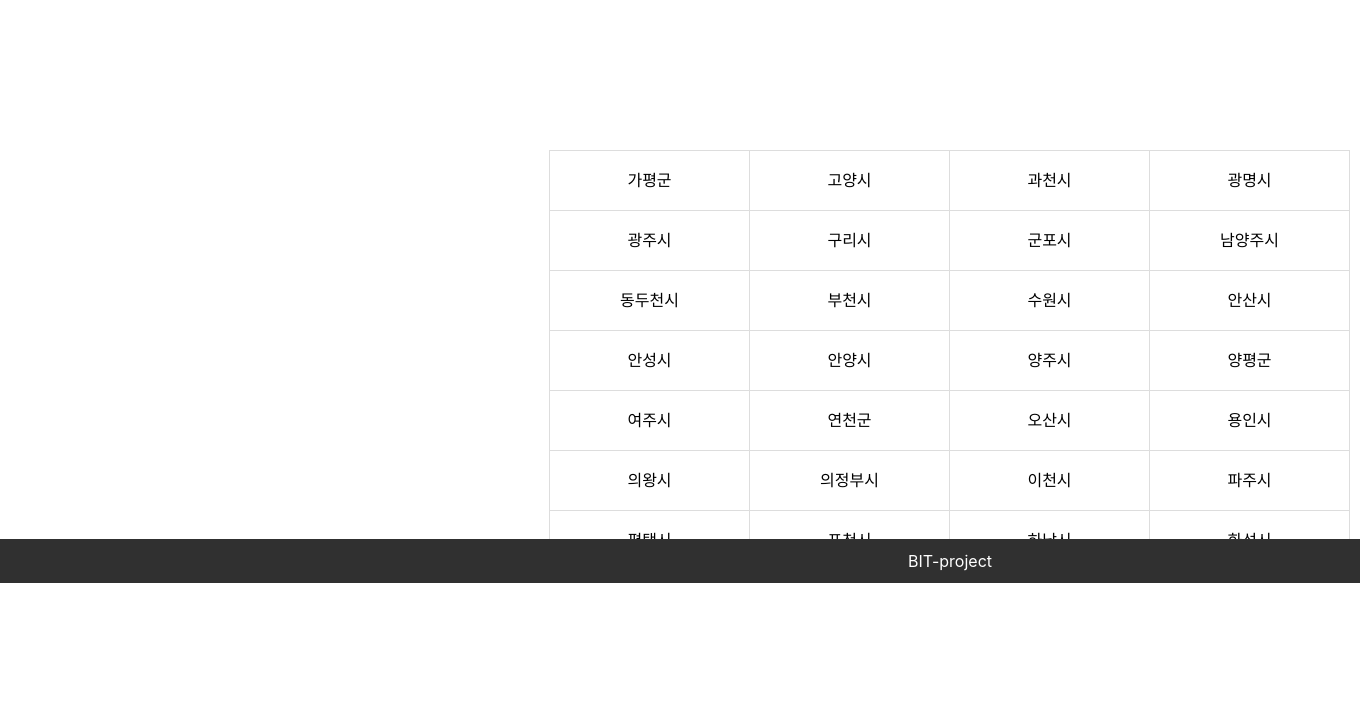
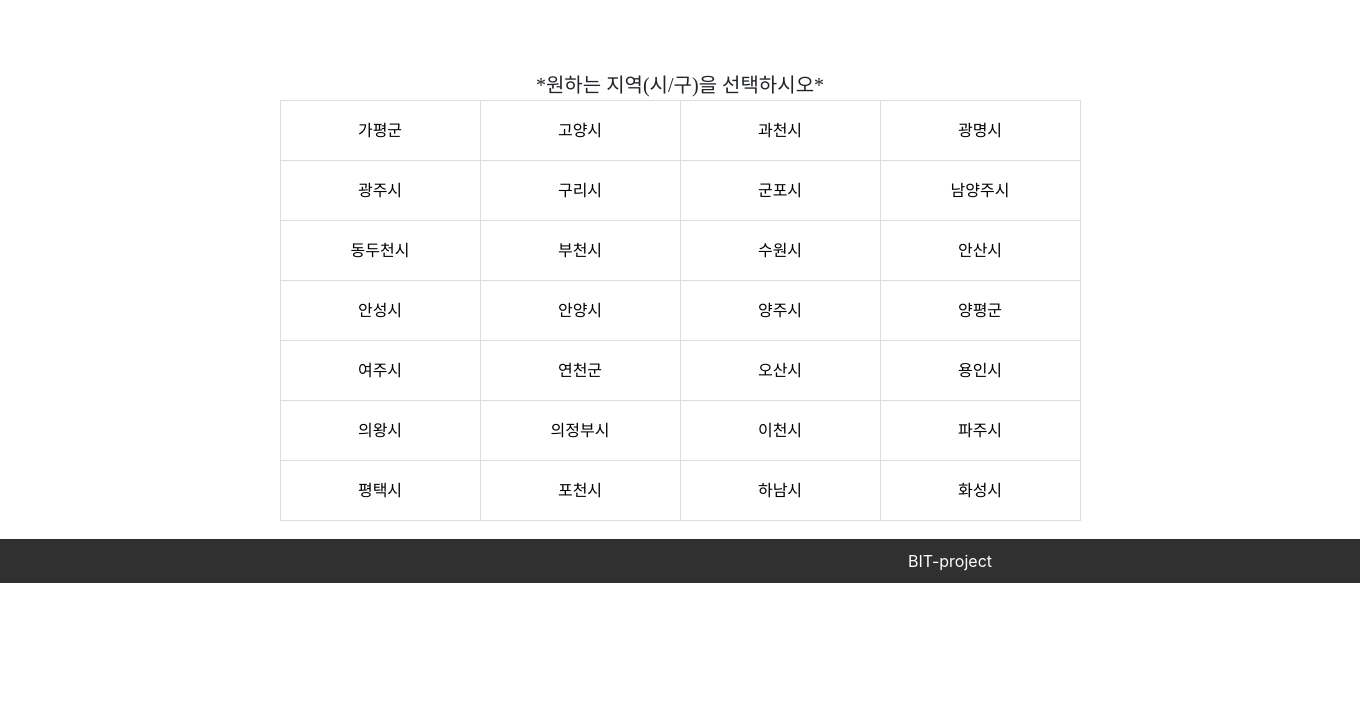
Before and after one commit to ColossusKG/mapproject, a Django app: page / in a window 1360 px wide. Shown: the part 217-938 px from the top of the page. After the commit the page ends 800 px from the top, so only its background shows below. Run offline with Django 3.2, Linux system fonts and the light colour scheme; some libraries are stand-ins or nearby versions; some web fonts are replaced.

Commit message:
1차 수정(11/12)

```diff
--- a/config/settings.py
+++ b/config/settings.py
@@ -31,6 +31,7 @@ ALLOWED_HOSTS = []
 # Application definition
 
 INSTALLED_APPS = [
+    'mypage.apps.MypageConfig',
     'common.apps.CommonConfig',
     'maps.apps.MainConfig',
     'pybo.apps.PyboConfig',
--- a/config/urls.py
+++ b/config/urls.py
@@ -22,5 +22,6 @@ urlpatterns = [
     path('', include('maps.urls')),
     path('pybo/', include('pybo.urls')),
     path('common/', include('common.urls')),
+    path('mypage/', include('mypage.urls')),
     #path('', base_views.index, name='index'),  # '/' 에 해당되는 path
 ]
--- a/maps/views.py
+++ b/maps/views.py
@@ -1,4 +1,6 @@
 from django.shortcuts import render,  redirect ,  get_object_or_404
+import urllib
+import json
 from django.core.paginator import Paginator
 from django.http import HttpResponse
 from django.db.models import Q
@@ -85,14 +87,28 @@ def shop_list(request):
     if city == '화성시':
         shop_list = gg28.objects.order_by()
 
-    findurl = "https://maps.googleapis.com/maps/api/geocode/json?address="
-    api_key = "AIzaSyA3mjXMzjFeFCBDwYGK5Ja-xtu7EPh-iqo"
-    apiquery = "&key=" + api_key
-    findmapurl = findurl + city + apiquery
-    mapdata = requests.get(findmapurl).json()
-    mlat = mapdata['results'][0]['geometry']['location']['lat']
-    mlng = mapdata['results'][0]['geometry']['location']['lng']
-    map = folium.Map(location=(mlat, mlng), zoom_start=12)
+    def search_map(search_text):
+        client_id = 'aar7gausw4'  # 클라이언트 ID값
+        client_secret = '8xYb96nBebbCnvZJNUFFdrW8DC1Mq0QODOc120Bt'  # 클라이언트 Secret값
+        encText = urllib.parse.quote(search_text)
+        url = 'https://naveropenapi.apigw.ntruss.com/map-geocode/v2/geocode?query=' + encText
+        request = urllib.request.Request(url)
+        request.add_header('X-NCP-APIGW-API-KEY-ID', client_id)
+        request.add_header('X-NCP-APIGW-API-KEY', client_secret)
+        response = urllib.request.urlopen(request)
+        rescode = response.getcode()
+        if (rescode == 200):
+            response_body = response.read()
+            data = response_body.decode('utf-8')
+            data = json.loads(data)
+            lat_data = data['addresses'][0]['y']
+            lng_data = data['addresses'][0]['x']
+            return lat_data, lng_data
+
+        else:
+            print("Error Code:" + rescode)
+
+    map = folium.Map(location=(search_map(city)), zoom_start=12)
 
 
 
--- a/static/common.css
+++ b/static/common.css
@@ -113,21 +113,22 @@ h3{
 }
 
 /*city list*/
-
-.test{
-    margin-left:auto;
-    margin-right:auto;
+.text{
+    font-family:OTWelcomeRA;
+    font-size:20px;
+    text-align:center;
+    margin-top:70px;
 }
 
-.area_list{display:block; width: 801px; margin:150px 549px ; border-top:1px solid #ddd; }
+
+.area_list{display:block; width: 801px;   margin:auto; border-top:1px solid #ddd; align-items: center; }
 .area_list>ul{
     display: table;
-    margin-left: auto;
-    margin-right: auto;
     padding:0;
 	width: 801px;
 	font-size:0;
 	border-left:1px solid #ddd;
+
 }
 .area_list>ul>li{
     font-family:SBAggroB;
@@ -151,10 +152,7 @@ h3{
 	}
 
 
-.map{
-  display:flex;
-  align-items:center;
-}
+
 
 
 /*shop list*/
--- a/templates/maps/main.html
+++ b/templates/maps/main.html
@@ -1,6 +1,7 @@
 {% extends 'base.html' %}
 {% block content %}
-    <div class="test">
+<div class="container my-3">
+<div class="text">*원하는 지역(시/구)을 선택하시오*</div>
             <div class="area_list">
                 <ul>
                         <li class="city-link" data-id="가평군"  href="#"><span>가평군</span></li>
@@ -34,7 +35,7 @@
 
                 </ul>
             </div>
-    </div>
+</div>
            <form id="cityForm" method="get" action="{% url 'maps:shop_list' %}">
                <input type="hidden"  id="city" name="city" value="{{ city }}">
            </form>
--- a/templates/navbar.html
+++ b/templates/navbar.html
@@ -5,7 +5,7 @@
         <li><a class="navbar-brand" href="{% url 'pybo:index' %}">문의게시판</a></li>
             <ul class="right_bar" >
                 {%if user.is_authenticated %}
-             <li><a class="navbar-brand" href="#">마이페이지</a></li>
+             <li><a class="navbar-brand" href="{% url 'mypage:index' %}">마이페이지</a></li>
              <li><a class="navbar-brand" href="{% url 'common:logout' %}">로그아웃</a></li>
              {% else %}
                 <li><a class="navbar-brand" href="{% url 'common:login' %}">로그인</a></li>
```
Also changed, not shown: templates/maps/shop_list.html (+5 -3 lines), templates/pybo/question_list.html (+4 -3 lines).
